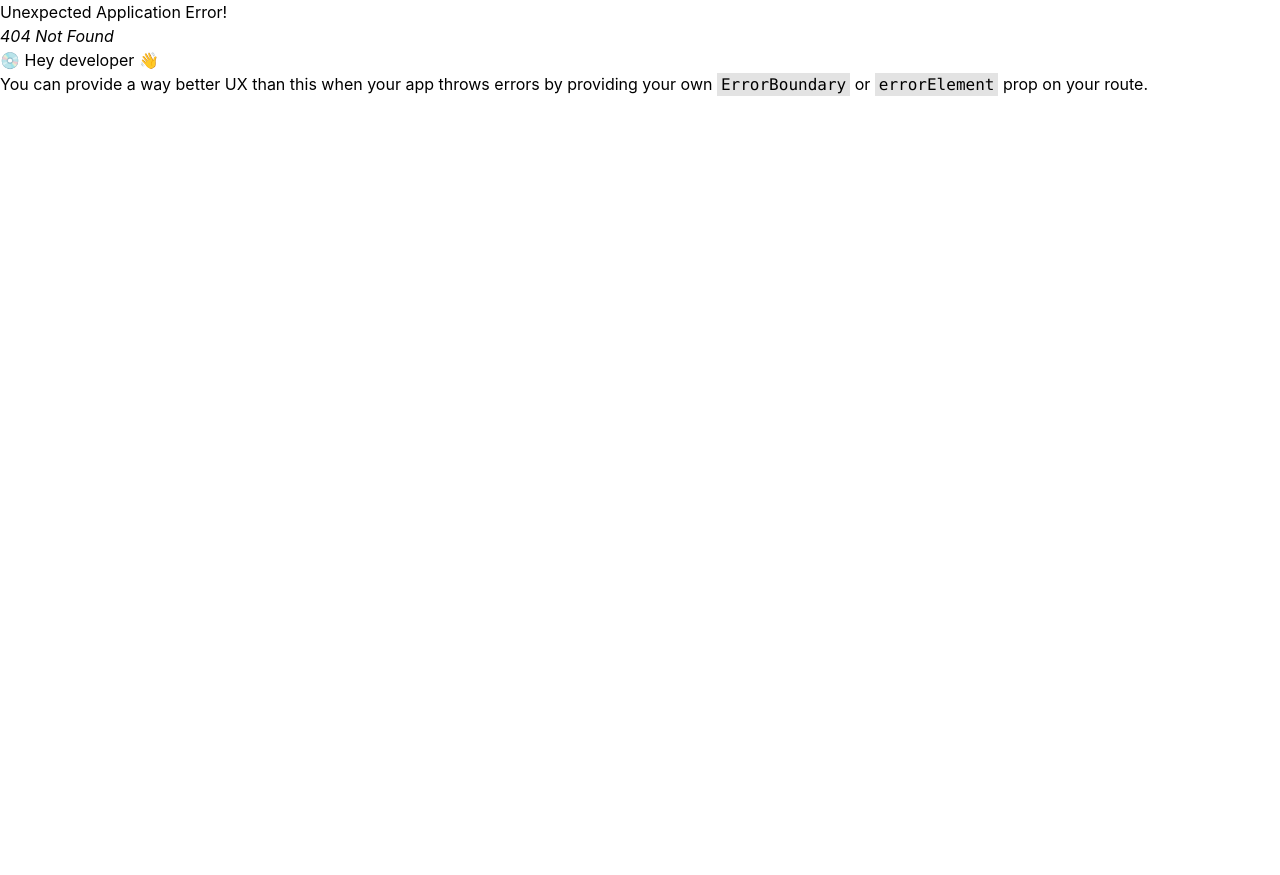
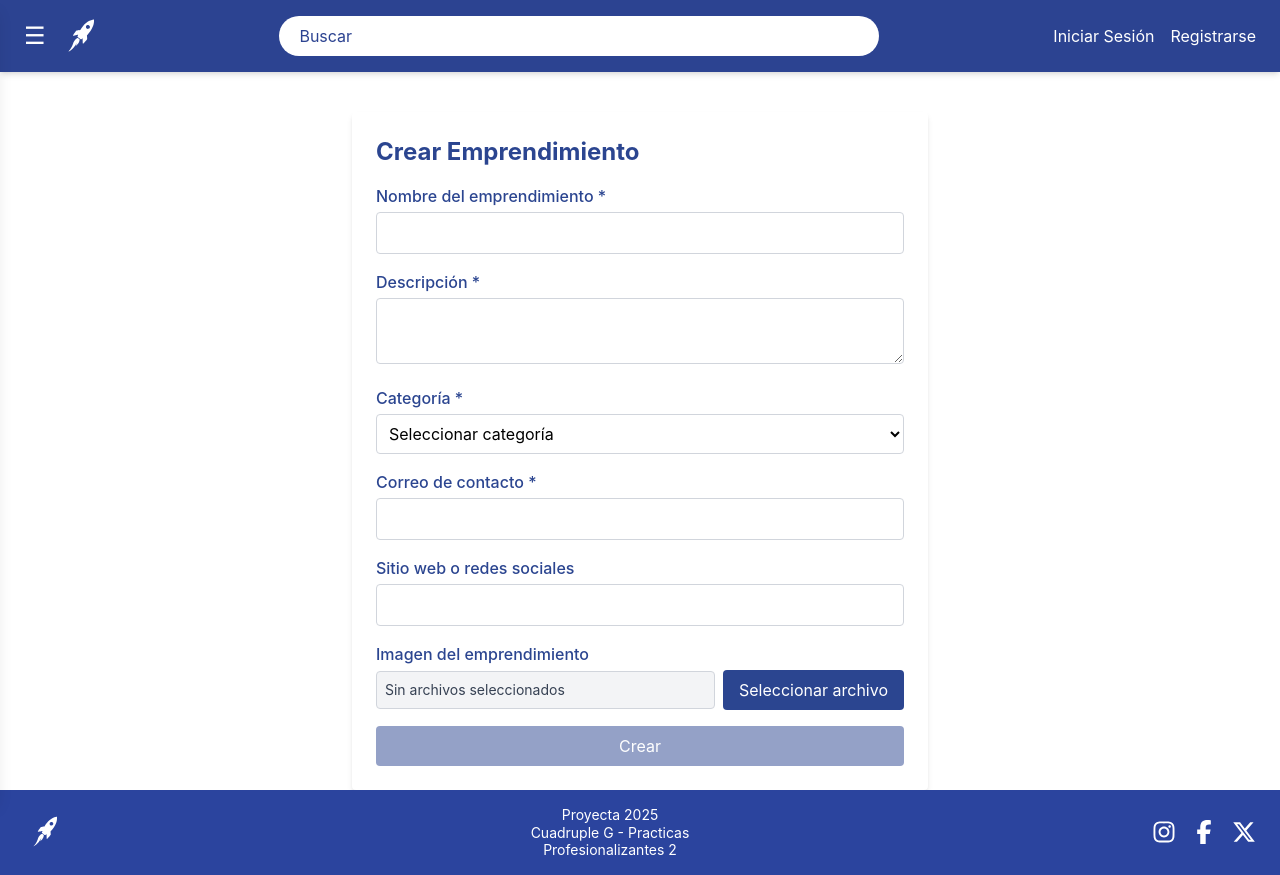
Before and after one commit to jo0nnie/proyecta, a React (Vite) app: page /perfil/miemprendimiento in a window 1280 px wide. Before the commit this address had no page. Before the commit the page ends 800 px from the top, so only its background shows below. Built offline with nearby package versions, Linux system fonts and the light colour scheme.

Commit message:
feat/PRO-59 : se creó la page de crearemprendimiento, separando su lógica del formulario en un form. se actualizó PerfilUsuario para dar dirección hacia esa página y se configuraron las rutas

```diff
--- a/src/components/PerfilUsuario.jsx
+++ b/src/components/PerfilUsuario.jsx
@@ -1,17 +1,18 @@
 import React from 'react'
 import { PiUserCircleFill } from "react-icons/pi";
 import Button from './Button';
+import { Link } from 'react-router-dom';
 
-const PerfilUsuario = ({usuario}) => {
+const PerfilUsuario = ({ usuario }) => {
     const { foto, nombre, descripcion, correo, ciudad, dateRegister, lastLog } = usuario
     return (
         <div className="border border-gray-300 p-4 m-auto my-4 rounded-lg max-w-200">
 
             <div className='flex my-5 item-start gap-10 justify-between'>
                 {foto ?
-                (<img src={foto} alt={nombre}  className="w-24 h-24 rounded-full object-cover" />)
-                :
-                (<PiUserCircleFill className="w-24 h-24 rounded-full p-2"/>)
+                    (<img src={foto} alt={nombre} className="w-24 h-24 rounded-full object-cover" />)
+                    :
+                    (<PiUserCircleFill className="w-24 h-24 rounded-full p-2" />)
                 }
                 <nav className='flex-1 mt-1'>
                     <h2>{nombre}</h2>
@@ -19,7 +20,7 @@ const PerfilUsuario = ({usuario}) => {
                     <p>{correo}</p>
                 </nav>
                 <nav className='self-start'>
-                <Button text={"Editar Perfil"}/>
+                    <Button text={"Editar Perfil"} />
                 </nav>
             </div>
 
@@ -44,11 +45,13 @@ const PerfilUsuario = ({usuario}) => {
             </div>
 
             <nav className='flex justify-end'>
-            <Button text={"Cambiar Contraseña"}/>
+                <Link to="/perfil/miemprendimiento">
+                    <Button text={"Crear Emprendimiento"} />
+                </Link>
             </nav>
 
         </div>
-  )
+    )
 }
 
 export default PerfilUsuario
--- /dev/null
+++ b/src/pages/Emprendimientos/CrearEmprendimientoScreen.jsx
@@ -0,0 +1,13 @@
+import React from 'react';
+import CrearEmprendimientoForm from './components/CrearEmprendimientoForm';
+
+const CrearEmprendimientoScreen = () => {
+  return (
+    <div className="max-w-xl mx-auto mt-10 p-6 bg-white shadow-md rounded">
+      <h2 className="text-2xl font-bold mb-4 text-[#2B4590]">Crear Emprendimiento</h2>
+      <CrearEmprendimientoForm />
+    </div>
+  );
+};
+
+export default CrearEmprendimientoScreen;
--- /dev/null
+++ b/src/pages/Emprendimientos/components/CrearEmprendimientoForm.jsx
@@ -0,0 +1,158 @@
+import React, { useState, useRef } from 'react';
+
+const CrearEmprendimientoForm = () => {
+  const [formData, setFormData] = useState({
+    nombre: '',
+    descripcion: '',
+    categoria: '',
+    correo: '',
+    sitio: '',
+    imagen: null,
+  });
+
+  const fileInputRef = useRef(null);
+
+  const handleChange = (e) => {
+    const { name, value, files } = e.target;
+    if (name === 'imagen') {
+      setFormData(prev => ({ ...prev, imagen: files[0] }));
+    } else {
+      setFormData(prev => ({ ...prev, [name]: value }));
+    }
+  };
+
+  const isFormValid = () => {
+    return (
+      formData.nombre.trim() &&
+      formData.descripcion.trim() &&
+      formData.categoria &&
+      /\S+@\S+\.\S+/.test(formData.correo)
+    );
+  };
+
+  const handleSubmit = (e) => {
+    e.preventDefault();
+    if (!isFormValid()) {
+      alert('Por favor completá todos los campos obligatorios correctamente.');
+      return;
+    }
+    console.log('Datos del emprendimiento:', formData);
+    alert('¡Emprendimiento creado con éxito!');
+  };
+
+  const handleFileClick = () => {
+    if (fileInputRef.current) {
+      fileInputRef.current.click();
+    }
+  };
+
+  return (
+    <form onSubmit={handleSubmit} className="space-y-4">
+      <div>
+        <label htmlFor="nombre" className="block font-medium mb-1 text-[#2B4590]">Nombre del emprendimiento *</label>
+        <input
+          id="nombre"
+          type="text"
+          name="nombre"
+          value={formData.nombre}
+          onChange={handleChange}
+          className="w-full p-2 border border-gray-300 rounded"
+          required
+        />
+      </div>
+
+      <div>
+        <label htmlFor="descripcion" className="block font-medium mb-1 text-[#2B4590]">Descripción *</label>
+        <textarea
+          id="descripcion"
+          name="descripcion"
+          value={formData.descripcion}
+          onChange={handleChange}
+          className="w-full p-2 border border-gray-300 rounded"
+          required
+        />
+      </div>
+
+      <div>
+        <label htmlFor="categoria" className="block font-medium mb-1 text-[#2B4590]">Categoría *</label>
+        <select
+          id="categoria"
+          name="categoria"
+          value={formData.categoria}
+          onChange={handleChange}
+          className="w-full p-2 border border-gray-300 rounded"
+          required
+        >
+          <option value="">Seleccionar categoría</option>
+          <option value="arte">Arte</option>
+          <option value="tecnología">Tecnología</option>
+          <option value="moda">Moda</option>
+          <option value="gastronomía">Gastronomía</option>
+        </select>
+      </div>
+
+      <div>
+        <label htmlFor="correo" className="block font-medium mb-1 text-[#2B4590]">Correo de contacto *</label>
+        <input
+          id="correo"
+          type="email"
+          name="correo"
+          value={formData.correo}
+          onChange={handleChange}
+          className="w-full p-2 border border-gray-300 rounded"
+          required
+        />
+      </div>
+
+      <div>
+        <label htmlFor="sitio" className="block font-medium mb-1 text-[#2B4590]">Sitio web o redes sociales</label>
+        <input
+          id="sitio"
+          type="url"
+          name="sitio"
+          value={formData.sitio}
+          onChange={handleChange}
+          className="w-full p-2 border border-gray-300 rounded"
+        />
+      </div>
+
+      <div>
+        <label className="block font-medium mb-1 text-[#2B4590]">Imagen del emprendimiento</label>
+        <div className="flex items-center gap-2">
+          <input
+            type="text"
+            readOnly
+            value={formData.imagen ? formData.imagen.name : "Sin archivos seleccionados"}
+            className="flex-grow p-2 border border-gray-300 rounded bg-gray-100 text-sm text-gray-700"
+          />
+          <button
+            type="button"
+            onClick={handleFileClick}
+            className="px-4 py-2 bg-[#2B4590] text-white rounded hover:bg-[#1f3266]"
+          >
+            Seleccionar archivo
+          </button>
+          <input
+            ref={fileInputRef}
+            id="imagen"
+            type="file"
+            name="imagen"
+            accept="image/*"
+            onChange={handleChange}
+            className="hidden"
+          />
+        </div>
+      </div>
+
+      <button
+        type="submit"
+        disabled={!isFormValid()}
+        className="w-full py-2 bg-[#2B4590] text-white rounded hover:bg-[#1f3266] disabled:opacity-50"
+      >
+        Crear
+      </button>
+    </form>
+  );
+};
+
+export default CrearEmprendimientoForm;
--- a/src/pages/index.jsx
+++ b/src/pages/index.jsx
@@ -9,6 +9,7 @@ import HomeScreen from "./Home/HomeScreen";
 import PagoScreen from "./Pago/PagoScreen";
 import PerfilEmprendimientosScreen from "./PerfilEmprendimiento/PerfilEmprendimientosScreen";
 import PerfilUsuarioScreen from "./PerfilUsuario/PerfilUsuarioScreen";
+import CrearEmprendimientoScreen from "./Emprendimientos/CrearEmprendimientoScreen";
 export {
   LoginScreen,
   RegisterScreen,
@@ -20,5 +21,6 @@ export {
   HomeScreen,
   PagoScreen,
   PerfilEmprendimientosScreen,
-  PerfilUsuarioScreen
+  PerfilUsuarioScreen,
+  CrearEmprendimientoScreen
 };
--- a/src/router.jsx
+++ b/src/router.jsx
@@ -1,5 +1,5 @@
 import { createBrowserRouter } from "react-router";
-import { AjustesScreen, CategoriasScreen, EmprendimientosScreen, FavoritosScreen, HistorialScreen, HomeScreen, LoginScreen, PagoScreen, PerfilEmprendimientosScreen, PerfilUsuarioScreen, RegisterScreen } from "./pages";
+import { AjustesScreen, CategoriasScreen, EmprendimientosScreen, FavoritosScreen, HistorialScreen, HomeScreen, LoginScreen, PagoScreen, PerfilEmprendimientosScreen, PerfilUsuarioScreen, RegisterScreen, CrearEmprendimientoScreen } from "./pages";
 import AuthLayout from "./components/layouts/AuthLayout";
 import MainLayout from "./components/layouts/MainLayout";
 
@@ -45,6 +45,10 @@ export const router = createBrowserRouter([
             element: <PerfilUsuarioScreen />,
           },
           {
+            path: "/perfil/miemprendimiento",
+            element: <CrearEmprendimientoScreen />,
+          },
+          {
             path: "/ajustes",
             element: <AjustesScreen />,
           },
```
